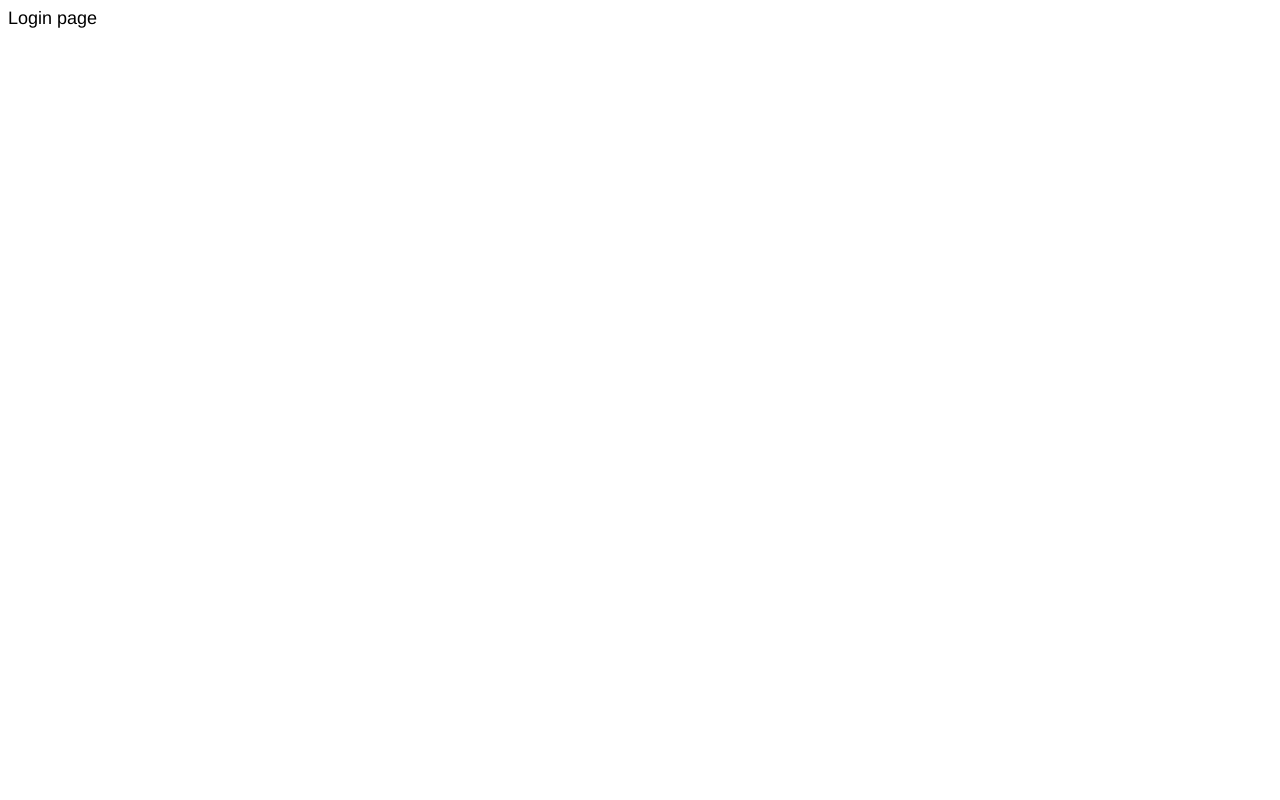
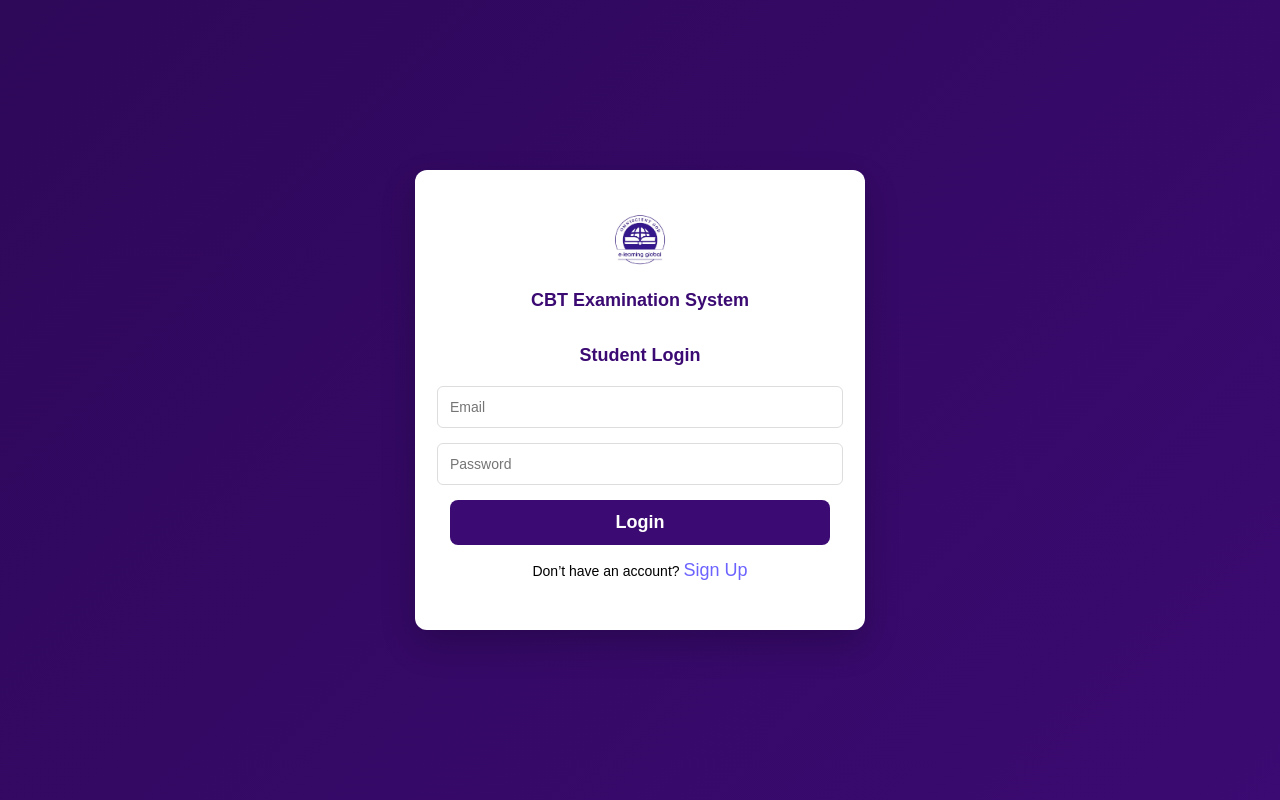
Before and after one commit to Excellent-Learning-Global/ELG-Exam-app, a React (Vite) app: page / in a window 1280 px wide. Built offline with nearby package versions, Linux system fonts and the light colour scheme.

Commit message:
finish login

```diff
--- /dev/null
+++ b/src/pages/AdminLogin.jsx
@@ -0,0 +1,53 @@
+import { useState } from "react";
+import { useNavigate } from "react-router-dom";
+import "./Auth.css";
+import logo from "../assets/logo.jpg";
+
+export default function AdminLogin() {
+  const navigate = useNavigate();
+  const [email, setEmail] = useState("");
+  const [password, setPassword] = useState("");
+
+  const handleLogin = (e) => {
+    e.preventDefault();
+
+    // Simple hardcoded admin for now
+    if (email === "admin@school.com" && password === "admin123") {
+      localStorage.setItem("admin", "true");
+      navigate("/admin");
+    } else {
+      alert("Invalid admin credentials");
+    }
+  };
+
+  return (
+    <div className="auth-container">
+      <form onSubmit={handleLogin} className="auth-card">
+        <div className="auth-logo">
+          <img src={logo} alt="School Logo" />
+          <h1>Admin Login</h1>
+        </div>
+
+        {/* <h2>Admin Login</h2> */}
+
+        <input
+          type="email"
+          placeholder="Admin Email"
+          className="auth-input"
+          onChange={(e) => setEmail(e.target.value)}
+        />
+
+        <input
+          type="password"
+          placeholder="Password"
+          className="auth-input"
+          onChange={(e) => setPassword(e.target.value)}
+        />
+
+        <button type="submit" className="auth-btn">
+          Login
+        </button>
+      </form>
+    </div>
+  );
+}
--- /dev/null
+++ b/src/pages/Auth.css
@@ -0,0 +1,102 @@
+/* Background */
+body {
+  margin: 0;
+  padding: 0;
+  background-color: #f0f4f8;
+}
+.auth-container {
+  height: 100vh;
+  display: flex;
+  justify-content: center;
+  align-items: center;
+  background: linear-gradient(135deg, #2E0859, #3B0A72);
+  font-family: Arial, Helvetica, sans-serif;
+}
+
+
+.auth-card {
+  background-color: #ffffff;
+  padding: 35px;
+  width: 380px;
+  border-radius: 12px;
+  box-shadow: 0 15px 35px rgba(0, 0, 0, 0.2);
+  display: flex;
+  flex-direction: column;
+  align-items: center;
+}
+
+
+.auth-logo {
+  text-align: center;
+  margin-bottom: 20px;
+}
+
+.auth-logo img {
+  width: 70px;
+  margin-bottom: 10px;
+}
+
+.auth-logo h1 {
+  font-size: 18px;
+  margin: 0;
+  color: #3B0A72;
+  font-weight: bold;
+}
+
+
+.auth-card h2 {
+  text-align: center;
+  margin-bottom: 20px;
+  color: #3B0A72;
+}
+
+
+.auth-input {
+  width: 100%;
+  padding: 12px;
+  margin-bottom: 15px;
+  border-radius: 6px;
+  border: 1px solid #ddd;
+  outline: none;
+  transition: 0.3s;
+  font-size: 14px;
+}
+
+.auth-input:focus {
+  border-color: #6C63FF;
+  box-shadow: 0 0 0 2px rgba(108, 99, 255, 0.2);
+}
+
+
+.auth-btn {
+  width: 100%;
+  padding: 12px;
+  border-radius: 8px;
+  border: none;
+  background: #3B0A72;
+  color: white;
+  font-weight: 600;
+  cursor: pointer;
+  transition: 0.2s ease;
+}
+
+.auth-btn:hover {
+  background: #2E0859;
+}
+
+
+.auth-link {
+  text-align: center;
+  margin-top: 15px;
+  font-size: 14px;
+}
+
+.auth-link span {
+  color: #6C63FF;
+  cursor: pointer;
+  font-weight: 500;
+}
+
+.auth-link span:hover {
+  text-decoration: underline;
+}
--- a/src/pages/Dashboard.jsx
+++ b/src/pages/Dashboard.jsx
@@ -1,5 +1,6 @@
 import React from 'react'
 import { useNavigate } from "react-router-dom";
+import { useEffect } from "react";
 import './Dashboard.css';
 import Button from '../components/Button.jsx';
 
@@ -8,7 +9,14 @@ import Button from '../components/Button.jsx';
 
 function Dashboard({ tests }) {
   const navigate = useNavigate();
-  console.log("Student dashboard tests:", tests);
+  // console.log("Student dashboard tests:", tests);
+  useEffect(() => {
+  const user = localStorage.getItem("currentUser");
+    if (!user) {
+      navigate("/login");
+    }
+  }, []);
+
   return (
     <div className="dashboard-container">
       <h2 className="dashboard-title">Student Dashboard</h2>
--- a/src/pages/Login.jsx
+++ b/src/pages/Login.jsx
@@ -1,9 +1,61 @@
-import React from 'react'
+import { useState } from "react";
+import { useNavigate } from "react-router-dom";
+import "./Auth.css";
+import logo from "../assets/logo.jpg";
 
-const Login = () => {
+export default function Login() {
+  const navigate = useNavigate();
+  const [email, setEmail] = useState("");
+  const [password, setPassword] = useState("");
+
+  const handleLogin = (e) => {
+    e.preventDefault();
+
+    const users = JSON.parse(localStorage.getItem("users")) || [];
+
+    const user = users.find(
+      (u) => u.email === email && u.password === password
+    );
+
+    if (!user) {
+      alert("Invalid credentials");
+      return;
+    }
+
+    localStorage.setItem("currentUser", JSON.stringify(user));
+    navigate("/dashboard");
+  };
   return (
-    <div>Login page</div>
-  )
+  <div className="auth-container">
+    <form onSubmit={handleLogin} className="auth-card">
+      <div className="auth-logo">
+        <img src={logo} alt="School Logo" />
+        <h1>CBT Examination System</h1>
+      </div>
+
+      <h2>Student Login</h2>
+
+      <input
+        type="email"
+        placeholder="Email"
+        className="auth-input"
+        onChange={(e) => setEmail(e.target.value)}
+      />
+
+      <input
+        type="password"
+        placeholder="Password"
+        className="auth-input"
+        onChange={(e) => setPassword(e.target.value)}
+      />
+
+      <button type="submit" className="auth-btn">
+        Login
+      </button>
+      <p className="auth-link">
+        Don’t have an account? <span onClick={() => navigate("/Signup")}>Sign Up</span>
+      </p>
+    </form>
+  </div>
+);
 }
-
-export default Login
--- /dev/null
+++ b/src/pages/Signup.jsx
@@ -0,0 +1,118 @@
+import { useState } from "react";
+import { useNavigate } from "react-router-dom";
+import "./Auth.css";
+import logo from "../assets/logo.jpg";
+
+export default function Signup() {
+  const navigate = useNavigate();
+
+  const [formData, setFormData] = useState({
+    name: "",
+    email: "",
+    parentEmail: "",
+    password: "",
+  });
+
+  const handleChange = (e) => {
+    setFormData({
+      ...formData,
+      [e.target.name]: e.target.value,
+    });
+  };
+
+    const handleSubmit = (e) => {
+        e.preventDefault();
+
+        const { name, email, parentEmail, password } = formData;
+
+        if (!name || !email || !parentEmail || !password) {
+            alert("All fields are required!");
+            return;
+        }
+
+        // Email format validation
+        const emailRegex = /^[^\s@]+@[^\s@]+\.[^\s@]+$/;
+
+        if (!emailRegex.test(email)) {
+            alert("Invalid student email format");
+            return;
+        }
+
+        if (!emailRegex.test(parentEmail)) {
+            alert("Invalid parent email format");
+            return;
+    }
+
+    const users = JSON.parse(localStorage.getItem("users")) || [];
+
+    // Prevent duplicate student email
+    const existingUser = users.find((u) => u.email === email);
+
+    if (existingUser) {
+        alert("Email already registered!");
+        return;
+    }
+
+    users.push(formData);
+    localStorage.setItem("users", JSON.stringify(users));
+
+    alert("Signup successful!");
+    navigate("/login");
+    };
+
+  return (
+
+    <div className="auth-container">
+        <form onSubmit={handleSubmit} className="auth-card">
+        <div className="auth-logo">
+            <img src={logo} alt="School Logo" />
+            <h1>CBT Examination System</h1>
+        </div>
+
+        <h2>Student Signup</h2>
+
+        <input
+            type="text"
+            name="name"
+            placeholder="Full Name"
+            className="auth-input"
+            onChange={handleChange}
+        />
+
+        <input
+            type="email"
+            name="email"
+            placeholder="Student Email"
+            className="auth-input"
+            onChange={handleChange}
+        />
+
+        <input
+            type="email"
+            name="parentEmail"
+            placeholder="Parent's Email (Required)"
+            className="auth-input"
+            onChange={handleChange}
+            required
+        />
+
+        <input
+            type="password"
+            name="password"
+            placeholder="Password"
+            className="auth-input"
+            onChange={handleChange}
+        />
+
+        <button type="submit" className="auth-btn">
+            Sign Up
+        </button>
+
+        <div className="auth-link">
+            Already have an account?{" "}
+            <span onClick={() => navigate("/login")}>Login</span>
+        </div>
+        </form>
+    </div>
+);
+}
--- a/src/pages/admin/AdminDashboard.jsx
+++ b/src/pages/admin/AdminDashboard.jsx
@@ -1,10 +1,19 @@
 import React from 'react';
 import { useNavigate } from "react-router-dom";
+import { useEffect } from "react";
 import './AdminDashboard.css';
 import Button from '../../components/Button.jsx';
 
 function AdminDashboard({ tests , deleteTest}) {
   const navigate = useNavigate();
+  useEffect(() => {
+  const isAdmin = localStorage.getItem("admin");
+    if (!isAdmin) {
+      navigate("/admin-login");
+    }
+  }, []);
+
+
   const handleDelete = (id, title) => {
     const confirmDelete = window.confirm(
       `Are you sure you want to delete "${title}"?`
@@ -51,7 +60,10 @@ function AdminDashboard({ tests , deleteTest}) {
         <Button onClick={() => navigate('/admin/create-test')}>
           Create New Test
         </Button>
-        <Button type='secondary'>View Results</Button>
+        <Button type="secondary" onClick={() => navigate("/admin/results")}>
+          View Results
+        </Button>
+
         <Button>Manage Students</Button>
       </div>
 
--- /dev/null
+++ b/src/pages/admin/AdminResult.css
@@ -0,0 +1,30 @@
+.admin-results-container {
+  max-width: 800px;
+  margin: 40px auto;
+}
+
+table {
+  width: 100%;
+  border-collapse: collapse;
+  margin-bottom: 20px;
+}
+
+th, td {
+  padding: 12px;
+  border-bottom: 1px solid #ddd;
+  text-align: left;
+}
+
+th {
+  background: #f7f6fb;
+}
+
+.pass {
+  color: green;
+  font-weight: bold;
+}
+
+.fail {
+  color: red;
+  font-weight: bold;
+}
--- /dev/null
+++ b/src/pages/admin/AdminResult.jsx
@@ -0,0 +1,72 @@
+import React from "react";
+import { useNavigate } from "react-router-dom";
+import Button from "../../components/Button";
+import "./AdminResult.css";
+
+function AdminResults() {
+  const navigate = useNavigate();
+
+  // Mock submissions
+  const submissions = [
+    {
+      id: 1,
+      studentName: "John Doe",
+      score: 8,
+      total: 10
+    },
+    {
+      id: 2,
+      studentName: "Mary Smith",
+      score: 4,
+      total: 10
+    }
+    ,
+    {
+      id: 3,
+      studentName: "Pan Chan",
+      score: 2,
+      total: 10
+    }
+  ];
+
+  return (
+    <div className="admin-results-container">
+      <h2>Test Submissions</h2>
+
+      <table>
+        <thead>
+          <tr>
+            <th>Student</th>
+            <th>Score</th>
+            <th>Percentage</th>
+            <th>Status</th>
+          </tr>
+        </thead>
+
+        <tbody>
+          {submissions.map(sub => {
+            const percentage = Math.round((sub.score / sub.total) * 100);
+            const passed = percentage >= 50;
+
+            return (
+              <tr key={sub.id}>
+                <td>{sub.studentName}</td>
+                <td>{sub.score}/{sub.total}</td>
+                <td>{percentage}%</td>
+                <td className={passed ? "pass" : "fail"}>
+                  {passed ? "Pass" : "Fail"}
+                </td>
+              </tr>
+            );
+          })}
+        </tbody>
+      </table>
+
+      <Button onClick={() => navigate("/admin")}>
+        Back to Dashboard
+      </Button>
+    </div>
+  );
+}
+
+export default AdminResults;
```
Also changed, not shown: src/App.jsx (+10 -0 lines), src/assets/logo.jpg (added).
